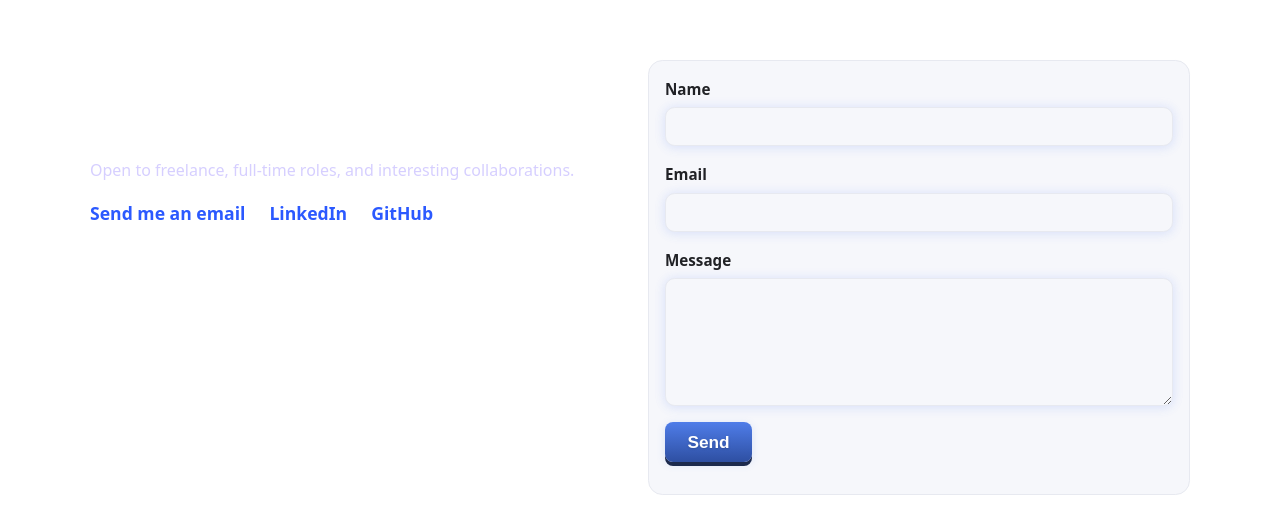
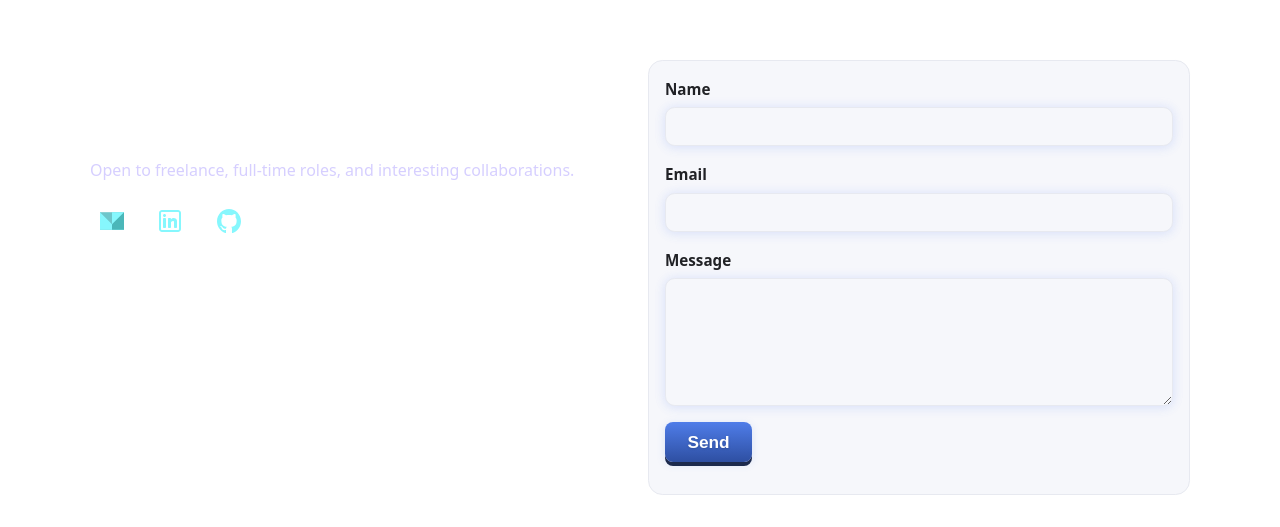
Before and after one commit to MajerAsh/AMajerWebsite, a React (Vite) app: page / in a window 1280 px wide. Shown: the part 9780-10307 px from the top of the page. Built offline with nearby package versions, Linux system fonts and the light colour scheme.

Commit message:
contacts

```diff
--- a/src/Contact.css
+++ b/src/Contact.css
@@ -5,30 +5,47 @@
   box-shadow: 0 2px 12px 0 rgba(79, 125, 233, 0.1), 0 0 8px 2px #adbfff22;
 }
 
-/* Contact links */
 .contact-links {
   display: flex;
-  flex-direction: column;
-  gap: 1.2rem;
+  flex-direction: row;
+  gap: 0.9rem;
   margin: 1.2rem 0 1.2rem 0;
+  align-items: center;
 }
-@media (min-width: 500px) {
+
+.contact-link {
+  display: inline-flex;
+  align-items: center;
+  justify-content: center;
+  width: 44px;
+  height: 44px;
+  border-radius: 8px;
+  background: transparent;
+  text-decoration: none;
+  transition: transform 0.12s ease, background 0.12s ease, box-shadow 0.12s ease;
+}
+
+.contact-link:focus-visible {
+  outline: none;
+  box-shadow: 0 0 0 3px rgba(79, 125, 233, 0.18);
+  border-radius: 8px;
+}
+
+.contact-icon {
+  width: 24px;
+  height: 24px;
+  display: block;
+}
+
+.contact-link:hover .contact-icon,
+.contact-link:focus .contact-icon {
+  transform: translateY(-3px);
+}
+
+@media (max-width: 420px) {
   .contact-links {
-    flex-direction: row;
-    gap: 1.5rem;
+    gap: 0.6rem;
   }
-}
-.contact-links a {
-  color: var(--accent);
-  font-weight: 600;
-  text-decoration: none;
-  font-size: 1.1rem;
-  transition: color 0.2s;
-}
-.contact-links a:hover,
-.contact-links a:focus-visible {
-  color: #8c9eff;
-  text-decoration: none;
 }
 button.btn {
   background: linear-gradient(180deg, #4f7de9 0%, #2e4fa2 100%);
--- a/src/pages/Contact.jsx
+++ b/src/pages/Contact.jsx
@@ -54,21 +54,49 @@ export default function Contact() {
         <p className="muted">
           Open to freelance, full‑time roles, and interesting collaborations.
         </p>
-        <div className="contact-links">
-          <a href="mailto:MajerCoding@gmail.com">Send me an email</a>
+        <div className="contact-links" aria-hidden={false}>
+          <a
+            href="mailto:MajerCoding@gmail.com"
+            aria-label="Email"
+            title="Email"
+            className="contact-link"
+          >
+            <img
+              src="/AMajerWebsite/icons/mail.svg"
+              alt=""
+              aria-hidden="true"
+              className="contact-icon"
+            />
+          </a>
           <a
             href="https://www.linkedin.com/in/ashleymajer/"
             target="_blank"
             rel="noreferrer"
+            aria-label="LinkedIn"
+            title="LinkedIn"
+            className="contact-link"
           >
-            LinkedIn
+            <img
+              src="/AMajerWebsite/icons/linkedin.svg"
+              alt=""
+              aria-hidden="true"
+              className="contact-icon"
+            />
           </a>
           <a
             href="https://github.com/MajerAsh"
             target="_blank"
             rel="noreferrer"
+            aria-label="GitHub"
+            title="GitHub"
+            className="contact-link"
           >
-            GitHub
+            <img
+              src="/AMajerWebsite/icons/github.svg"
+              alt=""
+              aria-hidden="true"
+              className="contact-icon"
+            />
           </a>
         </div>
       </div>
```
